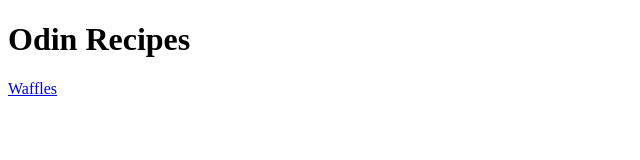
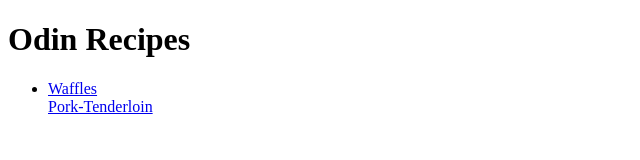
Before and after one commit to gman-dev/odin-recipes, a plain HTML site: page index.html in a window 1280 px wide. Shown: the whole page, without its empty margins (0-640 px from the left). Drawn offline with Linux system fonts and the light colour scheme.

Commit message:
Added tenderloin recipe and grill pineapple file

```diff
--- a/index.html
+++ b/index.html
@@ -6,6 +6,10 @@
     </head>
     <body>
         <h1>Odin Recipes</h1>
-        <a href="recipes/waffles.html">Waffles</a>
+        <ul>
+            <li><a href="recipes/waffles.html">Waffles</a></li>
+
+            <l1><a href="recipes/marinated-pork-tenderloin.html">Pork-Tenderloin</a></l1>
+        </ul>
     </body>
 </html>
```
Also changed, not shown: recipes/grilled-pineapple.html (added, +10 -0 lines), recipes/marinated-pork-tenderloin.html (+1 -1 lines).
